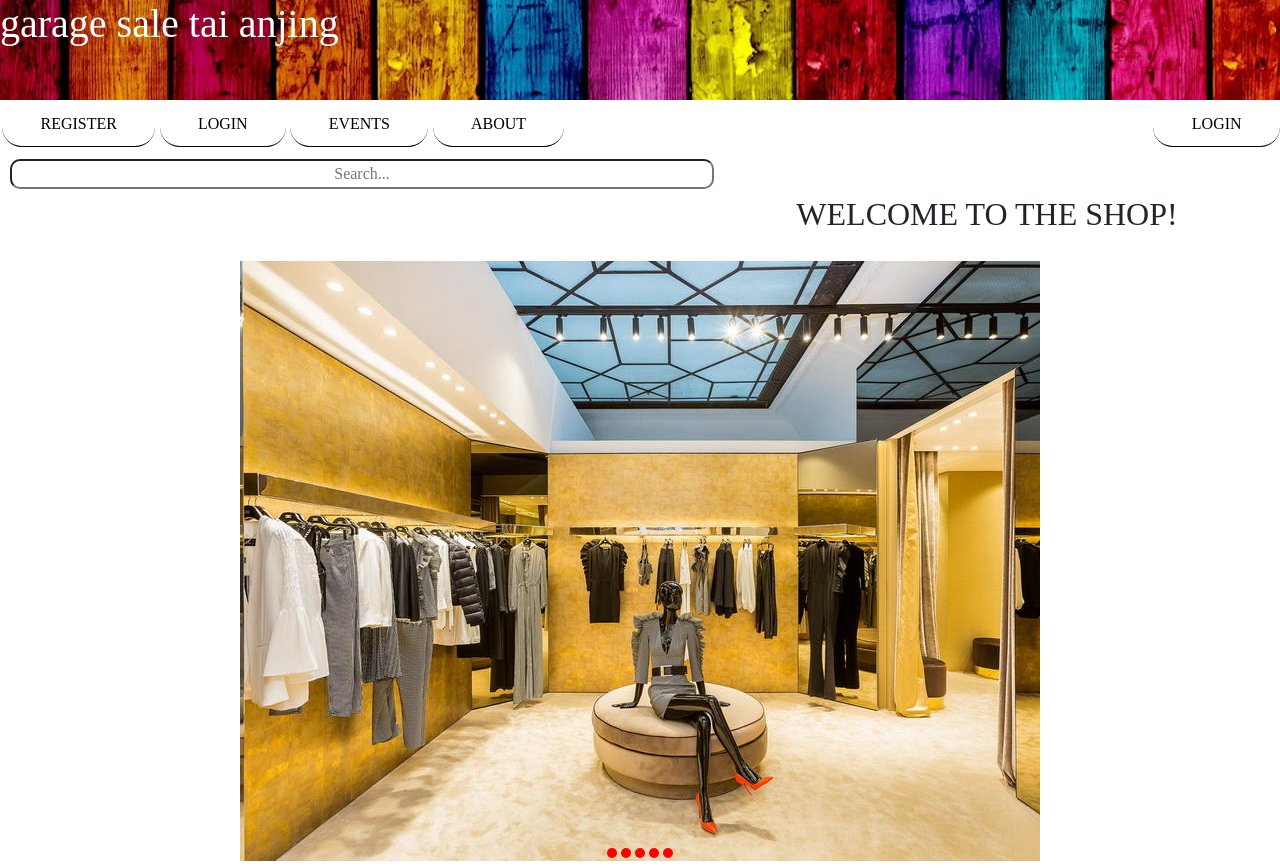
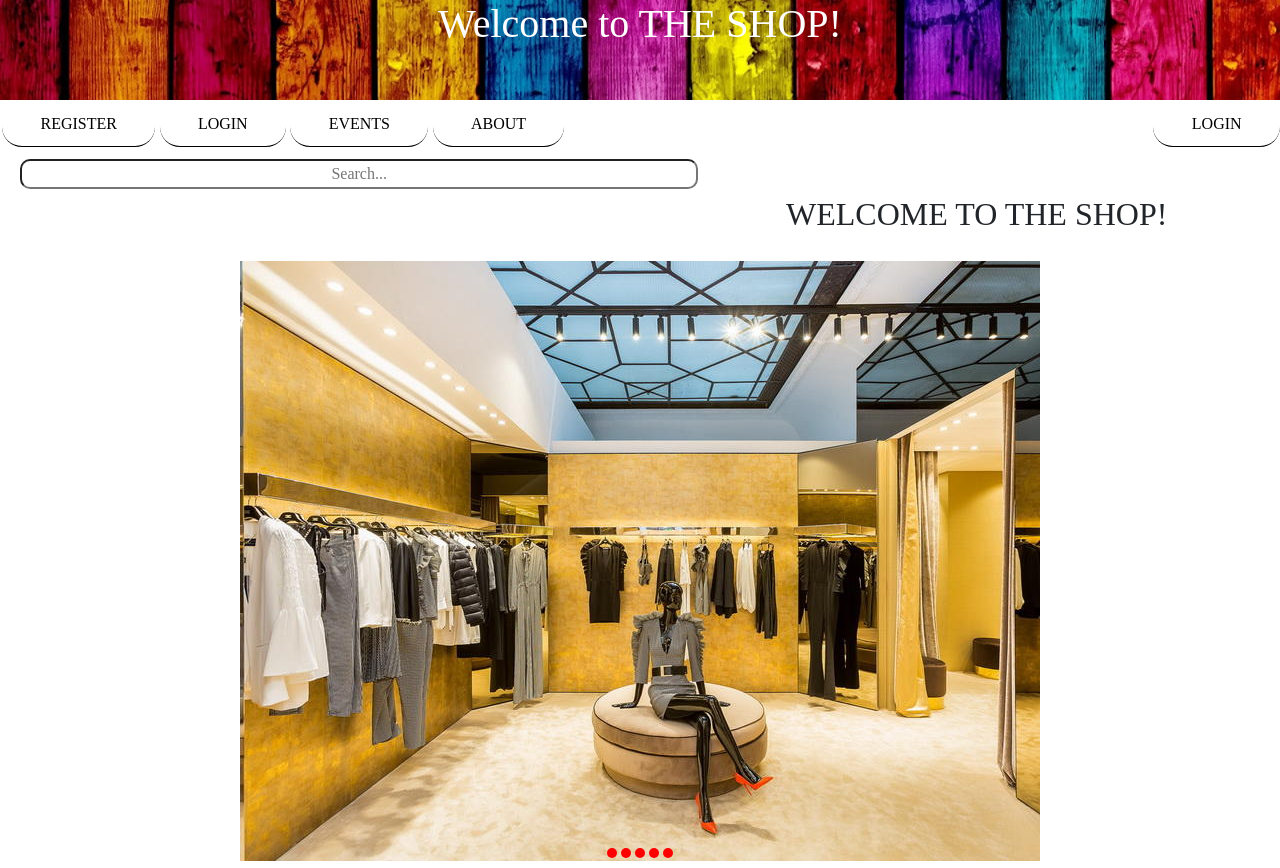
Before and after one commit to firawz/last-project-hactiv8, a plain HTML site: page index.html in a window 1280 px wide. Shown: the top 868 px of the page. Drawn offline with nearby package versions, Linux system fonts and the light colour scheme; a web font is replaced by a local one.

Commit message:
third commit

```diff
--- a/frontpage.css
+++ b/frontpage.css
@@ -17,7 +17,9 @@ html, body{
   background-position: center;
   background-color: black;
   margin: 0 !important;
+  text-align: center;
 }
+
 
 div.navbar-container{
   border: 1px solid black;
@@ -57,14 +59,17 @@ li a {
 li a:hover {
   background-color: rgb(15, 46, 148);
   color: rgb(255, 255, 255);
+  border-radius: 0px 0px 20px 20px;
+  height: 50%;
 }
 .LOGIN {
   margin-right: 0;
 }
 .searchbar{
   display: inherit;
-  width: 55%;
+  width: 53%;
   margin: 5px;
+  margin-left: 10px;
 
 }
 input.searchbar {
--- a/index.html
+++ b/index.html
@@ -12,8 +12,8 @@
     </head>
     <body>
         <div class="header">
-            <h1 class="main-header">
-                garage sale tai anjing<!-- head 1--></h1>
+            <h1 class=main-header>
+                Welcome to THE SHOP!<!-- head 1--></h1>
         </div>
 
         <nav>
```
